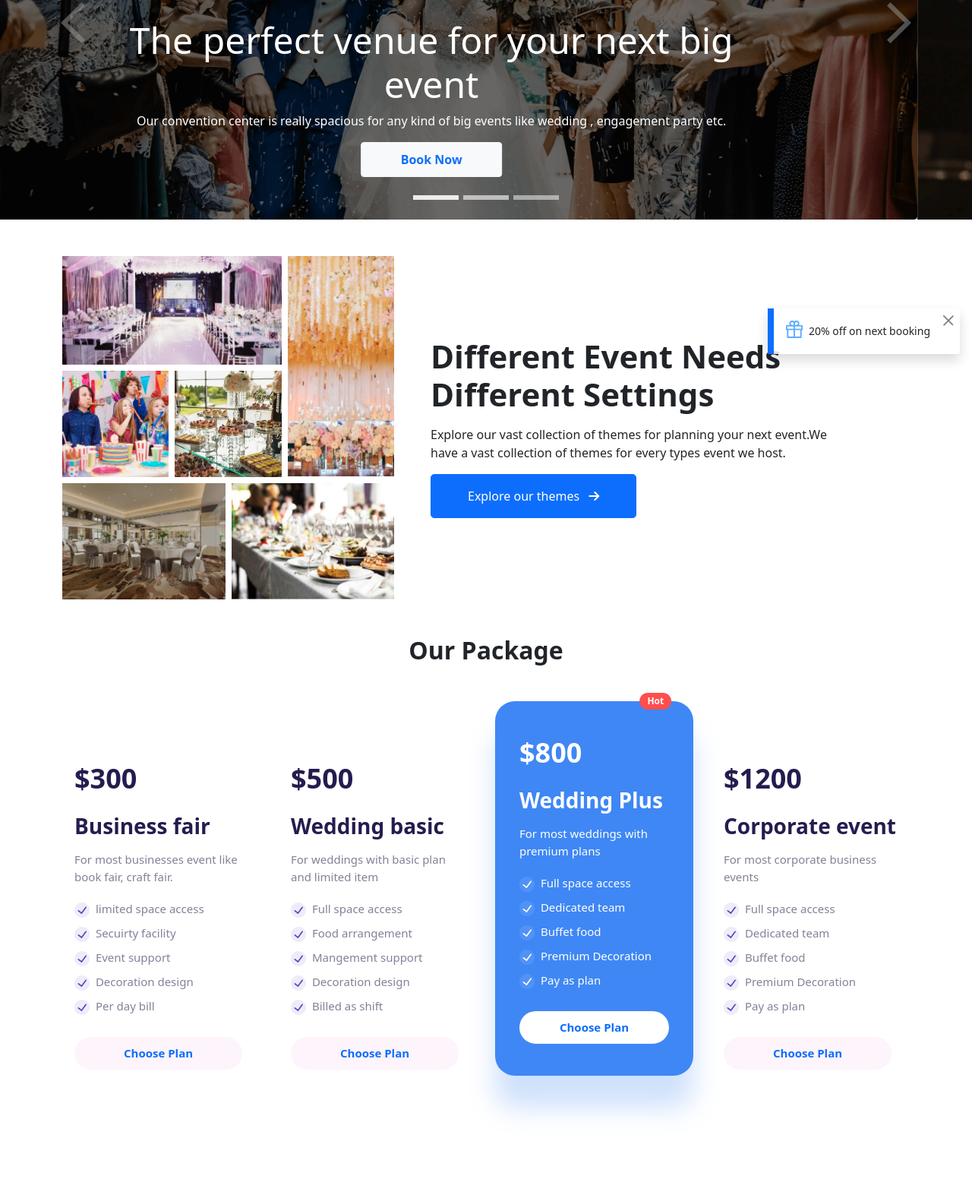
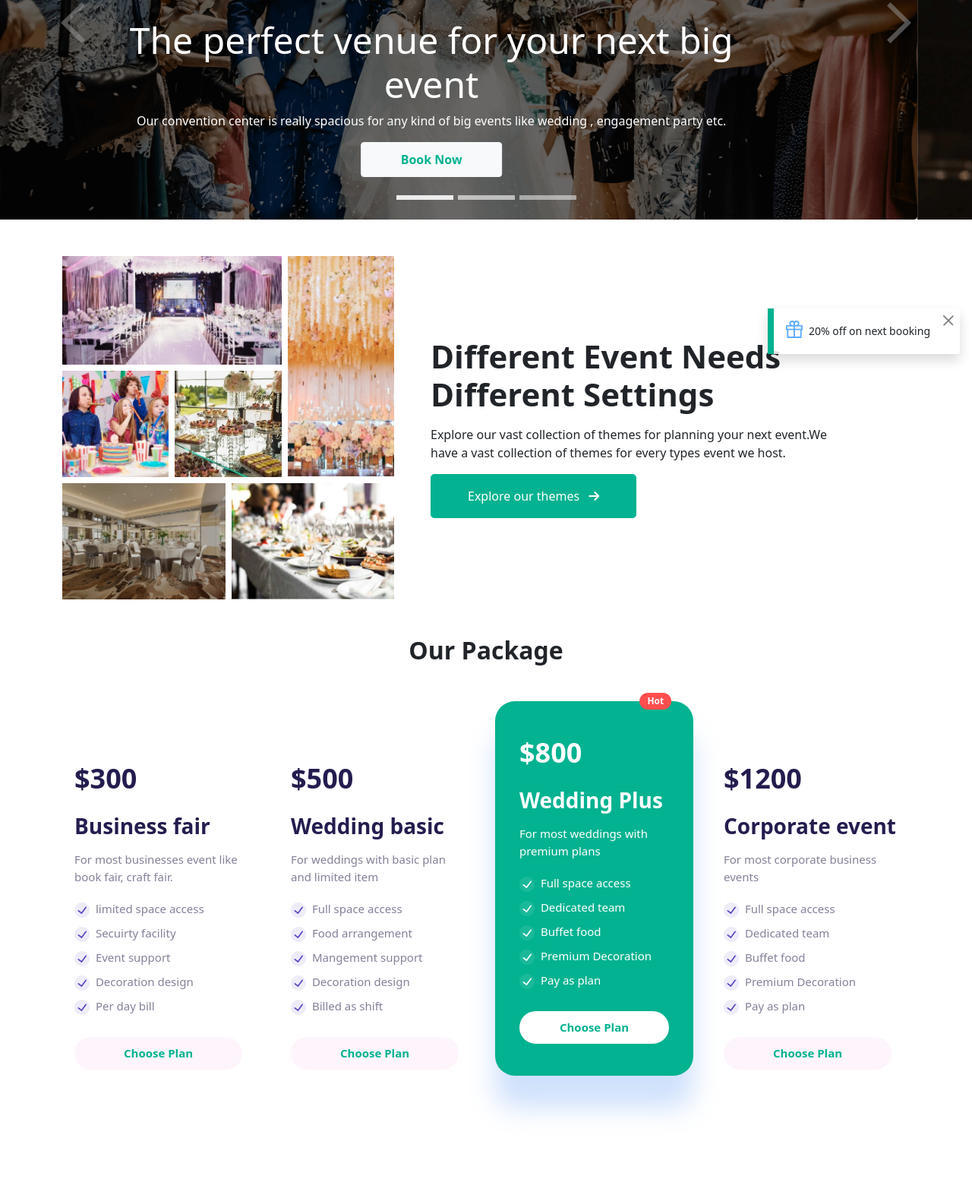
Before and after one commit to shovasarker/convention-center-with-bootstrap, a plain HTML site: page index.html in a window 1280 px wide. Shown: the part 318-1891 px from the top of the page at 76% size. Drawn offline with nearby package versions, Linux system fonts and the light colour scheme.

Commit message:
Primary Color Changes of the website

```diff
--- a/css/style.css
+++ b/css/style.css
@@ -1,10 +1,10 @@
 /* --------------------------------------
- *Custom properties
+ *Custom properties #3f87f5
  ----------------------------------------*/
 :root {
   --text-package: #231d4f;
   --text-secondary: #848199;
-  --bg-hot-package: #3f87f5;
+  --bg-hot-package: #02b290;
   --bg-badge: #ff4e4e;
   --text-footer: #d9dbe1;
 }
@@ -23,6 +23,7 @@
 
 .custom-btn {
   padding: 0.625rem 3.25rem;
+  color: var(--bg-hot-package);
 }
 
 .prev-btn-img {
@@ -35,6 +36,17 @@
 .extra-title {
   font-size: 2rem;
   font-weight: 700;
+}
+
+.extra-btn {
+  background-color: var(--bg-hot-package);
+  border-color: var(--bg-hot-package);
+  transition: all 0.3s ease-in-out;
+}
+
+.extra-btn:hover {
+  background-color: white;
+  color: var(--bg-hot-package) !important;
 }
 
 /* --------------------------------------
@@ -95,6 +107,7 @@
   font-size: 15px;
   line-height: 17px;
   cursor: pointer;
+  color: var(--bg-hot-package);
 }
 
 .package.hot-package {
@@ -153,6 +166,7 @@
 
 .custom-toast-body {
   border-width: 0.5rem !important;
+  border-color: var(--bg-hot-package) !important;
 }
 
 .custom-close-btn {
@@ -216,7 +230,7 @@
 
 @media (min-width: 992px) {
   .custom-carousel-indicators [data-bs-target] {
-    width: 60px;
+    width: 75px;
     height: 6px;
   }
   .carousal-heading {
--- a/index.html
+++ b/index.html
@@ -70,7 +70,7 @@
                                     next big event</h1>
                                 <p>Our convention center is really spacious for any kind of big events like wedding ,
                                     engagement party etc.</p>
-                                <a class="custom-btn btn btn-light text-primary fw-bold mb-3" target="_blank"
+                                <a class="custom-btn btn btn-light fw-bold mb-3" target="_blank"
                                     href="https://www.youtube.com/">Book
                                     Now</a>
                             </div>
@@ -82,7 +82,7 @@
                                     or yours friends birthady party</h1>
                                 <p>Our convention center is also perfect place for hosting any kind of small gathering
                                     or party like a birthday party.</p>
-                                <a class="custom-btn btn btn-light text-primary fw-bold mb-3" target="_blank"
+                                <a class="custom-btn btn btn-light fw-bold mb-3" target="_blank"
                                     href="https://www.youtube.com/">Book
                                     Now</a>
                             </div>
@@ -93,7 +93,7 @@
                                 <h1 class="carousal-heading">The perfect venue for any corporate party</h1>
                                 <p>Our Conention Center is also perfect for any kind of medium size party or gathering
                                     like a corporate party.</p>
-                                <a class="custom-btn btn btn-light text-primary fw-bold mb-3" target="_blank"
+                                <a class="custom-btn btn btn-light fw-bold mb-3" target="_blank"
                                     href="https://www.youtube.com/">Book
                                     Now</a>
                             </div>
@@ -150,7 +150,7 @@
                                 vast
                                 collection
                                 of themes for every types event we host.</p>
-                            <button class="btn btn-primary text-white rounded-3 px-5 py-3">Explore our themes <i
+                            <button class="btn extra-btn border-1 text-white rounded-3 px-5 py-3">Explore our themes <i
                                     class="fas fa-arrow-right ms-2"></i></button>
                         </div>
                     </div>
@@ -197,7 +197,7 @@
                                     Per day bill
                                 </li>
                             </ul>
-                            <button class="package-btn btn text-primary fw-bold rounded-pill bg-opacity-10">Choose
+                            <button class="package-btn btn fw-bold rounded-pill bg-opacity-10">Choose
                                 Plan</button>
                         </div>
                     </div>
@@ -238,7 +238,7 @@
                                     Billed as shift
                                 </li>
                             </ul>
-                            <button class="package-btn btn text-primary fw-bold rounded-pill bg-opacity-10">Choose
+                            <button class="package-btn btn fw-bold rounded-pill bg-opacity-10">Choose
                                 Plan</button>
                         </div>
                     </div>
@@ -278,7 +278,7 @@
                                     Pay as plan
                                 </li>
                             </ul>
-                            <button class="package-btn btn text-primary fw-bold rounded-pill bg-opacity-10">Choose
+                            <button class="package-btn btn fw-bold rounded-pill bg-opacity-10">Choose
                                 Plan</button>
                         </div>
                     </div>
@@ -319,7 +319,7 @@
                                     Pay as plan
                                 </li>
                             </ul>
-                            <button class="package-btn btn text-primary fw-bold rounded-pill bg-opacity-10">Choose
+                            <button class="package-btn btn fw-bold rounded-pill bg-opacity-10">Choose
                                 Plan</button>
                         </div>
                     </div>
@@ -417,7 +417,7 @@
             <div class="position-fixed bottom-0 end-0 p-3 toast-container">
                 <div id="liveToast" class="toast show border-0 custom-toast" role="alert" aria-live="assertive"
                     aria-atomic="true">
-                    <div class="toast-body d-flex p-2 align-items-start border-start border-primary custom-toast-body">
+                    <div class="toast-body d-flex p-2 align-items-start border-start custom-toast-body">
                         <img src="./images/icons/Vector.svg" class="m-2 " alt="">
                         <span class="my-2 lh-lg me-3 fw-normal">20% off on next booking</span>
                         <button type="button" class="btn-close ms-auto custom-close-btn" data-bs-dismiss="toast"
```
